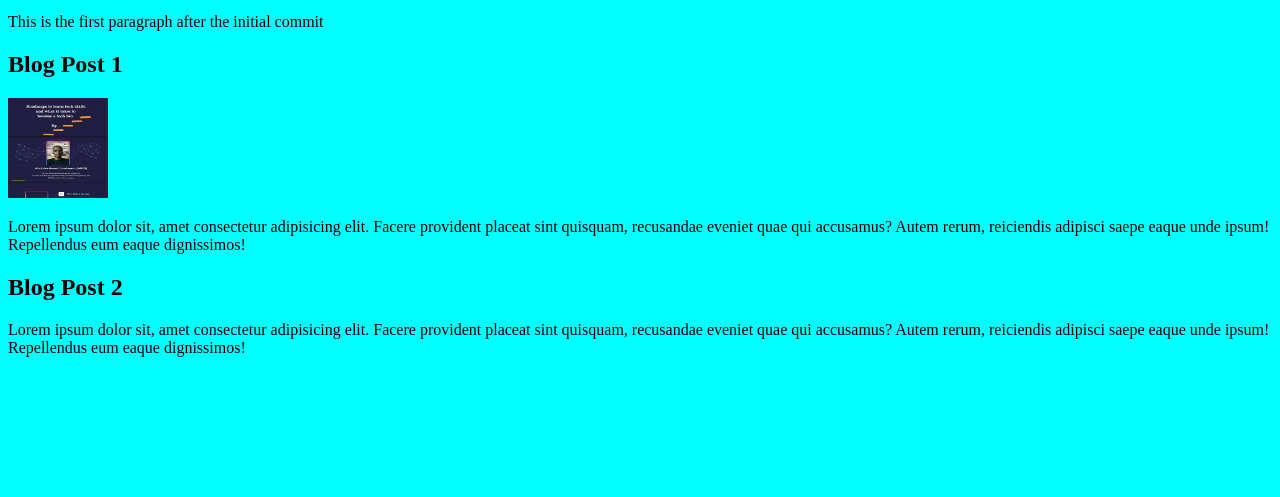
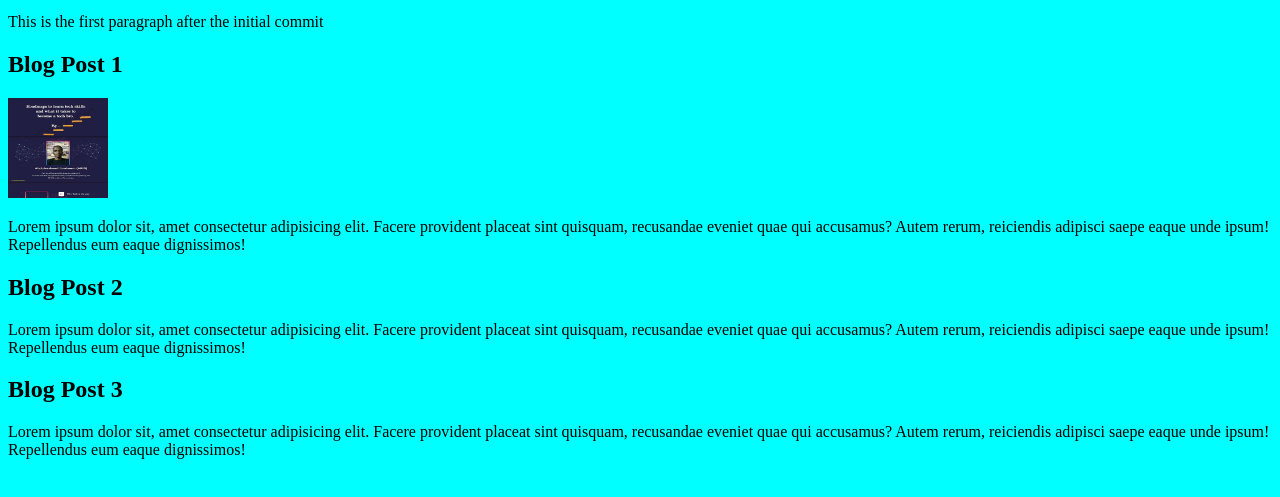
Before and after one commit to Khoiriyah23/techVersifier-practice, a plain HTML site: page index.html in a window 1280 px wide. Shown: the part 101-598 px from the top of the page. Drawn offline with Linux system fonts and the light colour scheme.

Commit message:
one blog post added

```diff
--- a/index.html
+++ b/index.html
@@ -25,6 +25,12 @@
                 recusandae eveniet quae qui accusamus? Autem rerum, reiciendis adipisci saepe eaque unde ipsum!
                  Repellendus eum eaque dignissimos!</p>
         </article>
+        <article>
+            <h2>Blog Post 3</h2>
+            <p>Lorem ipsum dolor sit, amet consectetur adipisicing elit. Facere provident placeat sint quisquam,
+                recusandae eveniet quae qui accusamus? Autem rerum, reiciendis adipisci saepe eaque unde ipsum!
+                 Repellendus eum eaque dignissimos!</p>
+        </article>
     </div>
 </body>
 </html>
```
